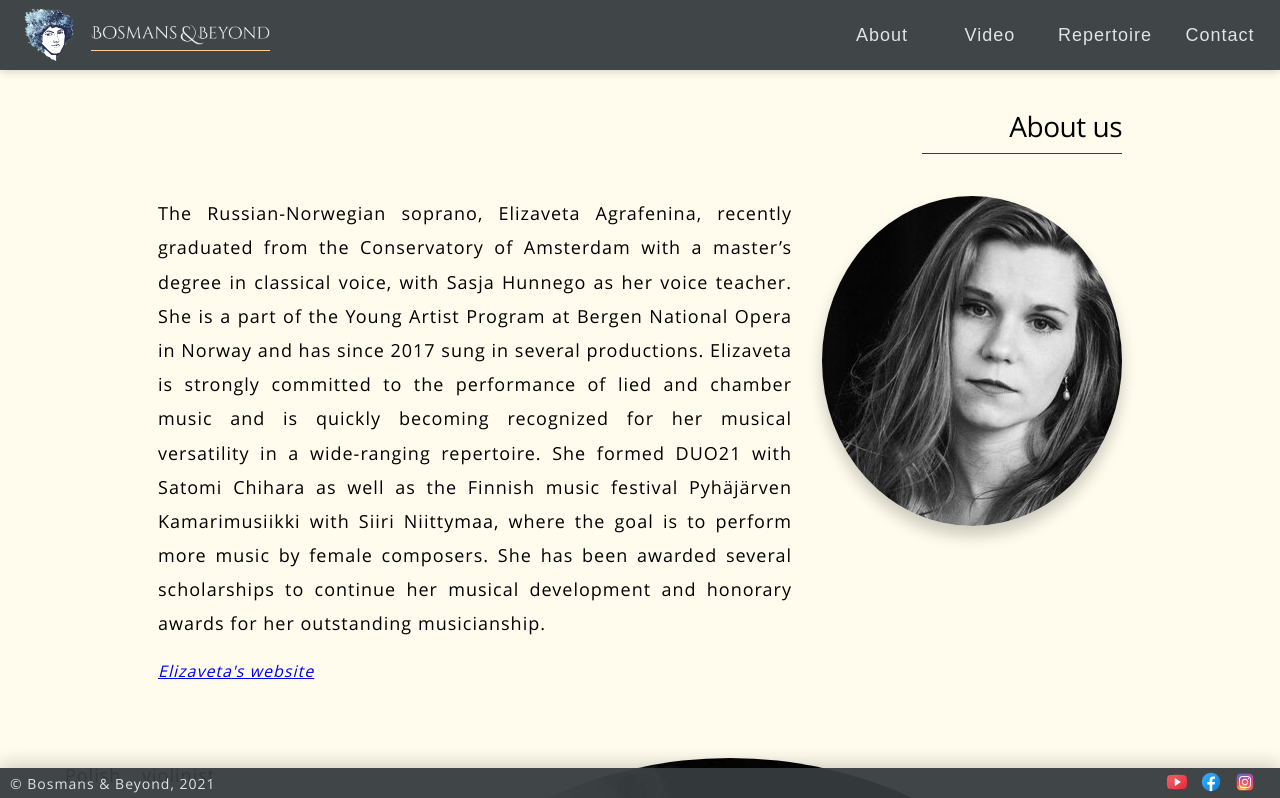
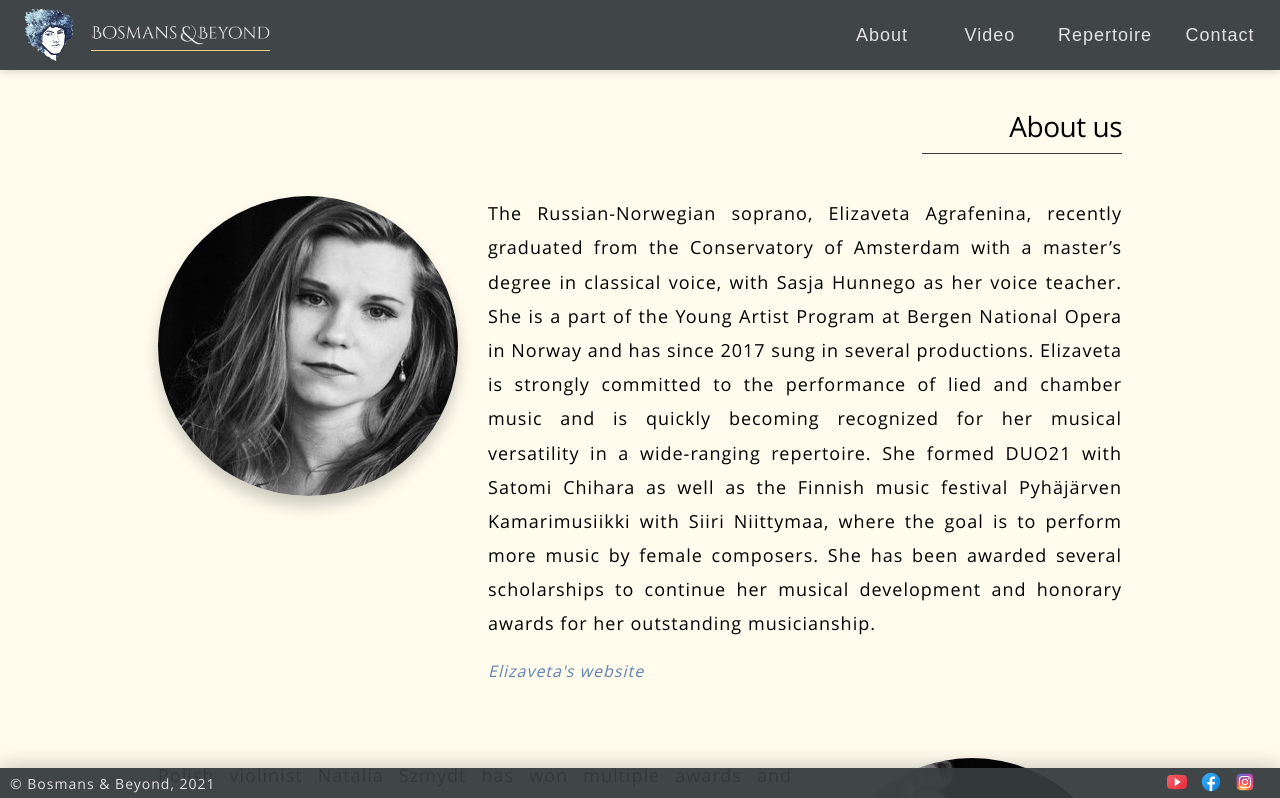
Before and after one commit to BKmetoff/bosmans-and-beyond, a React (Create React App) app: page /about in a window 1280 px wide. Shown: the top 798 px of the page. Built offline with nearby package versions, Linux system fonts and the light colour scheme.

Commit message:
style: minor styling adjustments

```diff
--- a/src/components/backbone/Divider.js
+++ b/src/components/backbone/Divider.js
@@ -6,7 +6,7 @@ export const Divider = styled.div`
 	height: 1px;
 	width: 40%;
 	align-self: center;
-	border-top: 1px solid ${Theme.colors.primary};
+	border-top: 1px solid ${Theme.colors.accent};
 	box-shadow: ${Theme.shadow.M};
 
 	@media (min-width: 768px) {
--- a/src/components/backbone/Sheet.js
+++ b/src/components/backbone/Sheet.js
@@ -20,8 +20,8 @@ const Sheet = styled.div`
 		align-items: flex-start;
 		flex-direction: row;
 
-		${(props) =>
-			props.reversed !== undefined &&
+		${({ reversed }) =>
+			reversed &&
 			css`
 				flex-direction: row-reverse;
 			`}
--- a/src/components/theme/Theme.js
+++ b/src/components/theme/Theme.js
@@ -63,6 +63,8 @@ export const Theme = {
 			duration: 0.25,
 		},
 	},
+
+	bioImageSize: '300px',
 }
 
 export const GlobalStyle = createGlobalStyle`
@@ -100,6 +102,11 @@ export const GlobalStyle = createGlobalStyle`
     -webkit-tap-highlight-color: transparent;
   }
 
+	a {
+		text-decoration: none;
+		color: inherit;
+	}
+
 	textarea,
 	input,
 	::placeholder {
```
